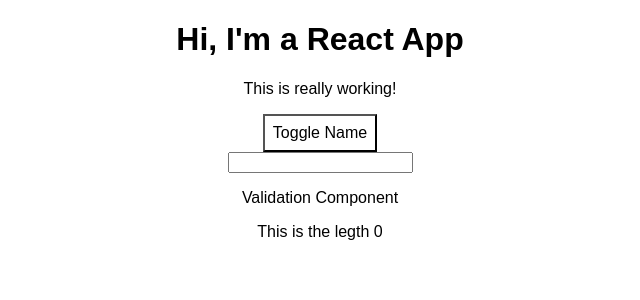
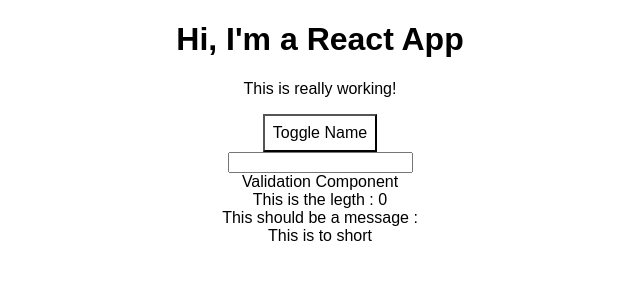
Before and after one commit to ke4tri/react-complete-guide, a React (Create React App) app: page / in a window 1280 px wide. Shown: the top 300 px of the page, without its empty margins (320-960 px from the left). Built offline with nearby package versions, Linux system fonts and the light colour scheme.

Commit message:
finished first half of excercese1

```diff
--- a/src/App.js
+++ b/src/App.js
@@ -69,6 +69,15 @@ class App extends Component {
     return textAreaLength;
   };
 
+  textLengthShort = () => {
+    const stateCopyOfText = [...this.state.textArea];
+    if (stateCopyOfText.length >= 5) {
+      return <div>This is long enough</div>;
+    } else {
+      return <div>This is to short</div>;
+    }
+  };
+
   togglePersonsHandler = () => {
     const doesShow = this.state.showPersons;
     this.setState({ showPersons: !doesShow });
@@ -134,7 +143,11 @@ class App extends Component {
 
           {/* <input placeholder="This will be your text" /> */}
         </div>
-        <ValidationComponent stateLength={this.textLengthState()} />
+        <ValidationComponent
+          stateLength={this.textLengthState()}
+          stateToShort={this.textLengthShort()}
+        />
+
         {persons}
         {/* THE BELOW BUTTON WORKS JUST LIKE THE ONE ABOVE */}
         {/* <button style={style} onClick={() => this.togglePersonsHandler()}>
--- a/src/ValidationComponent/ValidationComponent.js
+++ b/src/ValidationComponent/ValidationComponent.js
@@ -6,8 +6,9 @@ const validation = props => {
   // TO MANAGE STATE IN FUNCTIONAL COMPONENTS YOU WILL HAVE TO USE HOOKS
   return (
     <div className="validation">
-      <p>Validation Component</p>
-      <p>This is the legth {props.stateLength}</p>
+      <div>Validation Component</div>
+      <div>This is the legth : {props.stateLength}</div>
+      <div>This should be a message : {props.stateToShort}</div>
     </div>
   );
 };
```
